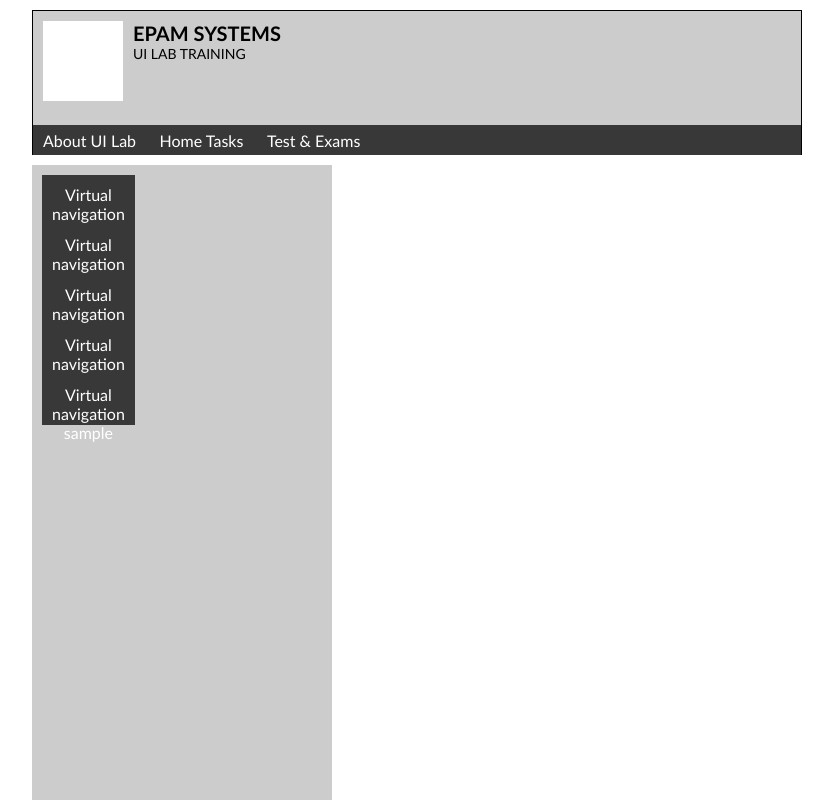
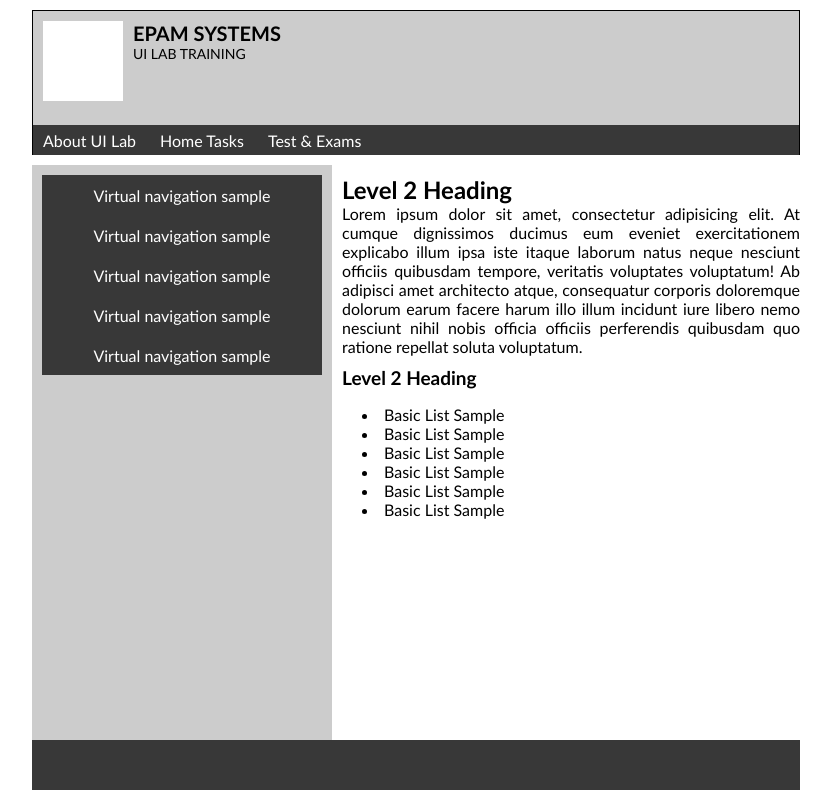
Before and after one commit to onumiz/training, a plain HTML site: page index.html in a window 1280 px wide. Shown: the top 800 px of the page, without its empty margins (224-1057 px from the left). Drawn offline with Linux system fonts and the light colour scheme.

Commit message:
upd. 11/11

```diff
--- a/index.html
+++ b/index.html
@@ -5,27 +5,28 @@
     <title>EPAM Systems</title>
     <link href="style.css" type="text/css" rel="stylesheet">
 </head>
-<body>
-    <header>
-        <div class = "square"></div>
-        <div class = "label">
-            <p class="name1">EPAM SYSTEMS</p>
-            <p class="name2">UI LAB TRAINING</p>
+<body class="container">
+    <header class="header">
+        <div class="square"></div>
+        <div class="name">
+            <p class="nameItem-1">EPAM SYSTEMS</p>
+            <p class="nameItem-2">UI LAB TRAINING</p>
         </div>
     </header>
     <div class="navigation">
-        <a href="#">About UI Lab</a>
-        <a href="#">Home Tasks</a>
-        <a href="#">Test & Exams</a>
+        <a class="nav" href="#">About UI Lab</a>
+        <a class="nav" href="#">Home Tasks</a>
+        <a class="nav" href="#">Test & Exams</a>
     </div>
     <div class="aside">
         <div class="menu">
-        <a href="#">Virtual navigation sample</a>
-        <a href="#">Virtual navigation sample</a>
-        <a href="#">Virtual navigation sample</a>
-        <a href="#">Virtual navigation sample</a>
-        <a href="#">Virtual navigation sample</a>
+            <a class="menuItem" href="#">Virtual navigation sample</a>
+            <a class="menuItem" href="#">Virtual navigation sample</a>
+            <a class="menuItem" href="#">Virtual navigation sample</a>
+            <a class="menuItem" href="#">Virtual navigation sample</a>
+            <a class="menuItem" href="#">Virtual navigation sample</a>
         </div>
+    </div>
     <div class="content">
         <h2>Level 2 Heading</h2>
         <p>Lorem ipsum dolor sit amet, consectetur adipisicing elit. At cumque dignissimos ducimus eum eveniet
@@ -41,7 +42,7 @@
         <li>Basic List Sample</li>
         <li>Basic List Sample</li>
     </div>
-    <footer>
+    <footer class = footer>
     </footer>
-</body>
+    </body>
 </html>
--- a/style.css
+++ b/style.css
@@ -3,116 +3,112 @@
     padding: 0;
 }
 
-html {
-    height: auto;
-    margin-top: 10px;
+.container {
+    height: 100vh;
     margin-left: 20%;
-    margin-right: 20%;
-    /* min-height: 500px; */
-
-    /* overflow: hidden; */
+    width: 60%;
+    display: grid;
+    grid-template: 125px 40px 1fr 60px/ 300px 1fr;
+    grid-template-areas: "header header"
+                        "navigation navigation"
+                        "aside content"
+                        "footer footer";
 }
 
-h2, a, p, ul, li {
-    font-family: Calibri, sans-serif;
-
-}
-
-header {
-    min-width: 350px;
-    height: 114px;
+.header {
+    margin-top: 10px;
+    grid-area: header;
     background-color: #ccc;
     border: 1px solid #000;
     border-bottom: none;
-    display: flex;
-    width:100%;
 }
 
+.navigation{
+    grid-area: navigation;
+    background-color: #383838;
+    border-left: 1px solid #000;
+    border-right: 1px solid #000;
+    margin-bottom: 10px;
+}
+
+.aside {
+    grid-area: aside;
+    background-color: #ccc;
+}
+
+.content {
+    grid-area: content;
+    margin-top: 10px;
+    margin-left: 10px;
+    text-align: justify;
+    overflow-y: auto;
+    min-width: 15px;
+}
+
+.footer {
+    grid-area: footer;
+    background: #383838;
+    margin-bottom: 10px;
+}
+
+
 .square {
-    min-height: 80px;
-    min-width: 80px;
-    max-height: 80px;
+    height: 80px;
+    width: 80px;
     margin: 10px;
     background-color: #fff;
+    float: left;
 }
 
-.label {
+.name {
     margin-top: 10px;
-    min-width: 200px;
 }
 
-.navigation {
-    background-color: #383838;
-    height: 30px;
-    width: 100%;
-    min-width: 350px;
-    display: flex;
-    margin-bottom:10px;
-    border-left: 1px solid #000;
-    border-right: 1px solid #000;
-
+.nav {
+    display: inline-block;
+    padding: 6px 10px;
+    text-decoration: none;
+    color: #fff;
 }
 
-a {
-    text-decoration: none;
-    color: #fff;
-    padding-left: 10px;
-    padding-right: 13.5px;
-    padding-top: 6px;
-
-}
-
-a:hover {
+.nav:hover {
     color: #000;
     background-color: #fff;
 }
 
-.name1 {
+.menu {
+    margin: 10px;
+}
+
+.menuItem {
+    text-decoration: none;
+    color: #fff;
+    background-color: #383838;
+    display: flex;
+    flex-direction: column;
+    align-items: center;
+    padding: 10.5px;
+}
+
+.menuItem:hover{
+    text-decoration: underline;
+    color: #000;
+    background-color: #fff;
+}
+
+/* Текст */
+h2, a, p, ul, li {
+    font-family: Calibri, sans-serif;
+}
+
+.nameItem-1 {
     font-weight: bold;
     font-size: 20px;
 }
 
-.name2 {
+.nameItem-2 {
     font-size: 14px;
 }
-
-.aside {
-    width: 300px;
-    background-color: #ccc;
-    display: flex;
-    position: absolute;
-
-
-}
-
-.menu {
-    margin: 10px;
-    width: 280px;
-    height: 200px;
-    display: flex;
-    flex-direction: column;
-}
-
-.aside a {
-    height: 30px;
-    text-align: center;
-    padding: 10px;
-    background-color: #383838;
-}
-
-.aside a:hover{
-    text-decoration: underline;
-     color: #000;
-    background-color: #fff;
-}
-
-.content {
-    margin-top: 20px;
-    margin-left: 310px;
-    text-align: justify;
-    overflow-y:auto;
-}
-
 
 ul {
     font-weight: bold;
@@ -123,91 +119,4 @@ ul {
 
 li {
     margin-left: 20px;
-
-
 }
-
-
-
-/* footer {
-        background: #383838;
-        height: 50px;
-        position: fixed;
-        left: 20%;
-        bottom: 10px;
-        width: 60%;
-}
- */
-
-
-
-
-
-
-
-
-
-
-
-
-
-
-
-
-
-
-
-
-
-
-
-
-
-
-
-
-
-
-
-
-
-
-
-
-
-
-
-
-
-
-
-
-
-
-
-
-
-
-
-
-/*
-
-.left-nav{
-    margin-top:10px;
-    height: 100%;
-    float: left;
-    width: 300px;
-    background:rgb(218, 213, 213);
-  }
-
-.button-block {
-    background-color: rgb(82, 82, 82);
-    padding-left: 60px;
-    margin: 10px;
-
-.right-cont{
-    float: right;
-    height: auto;
-    width: 66,67%;
-    background: pink;
-} */
```
